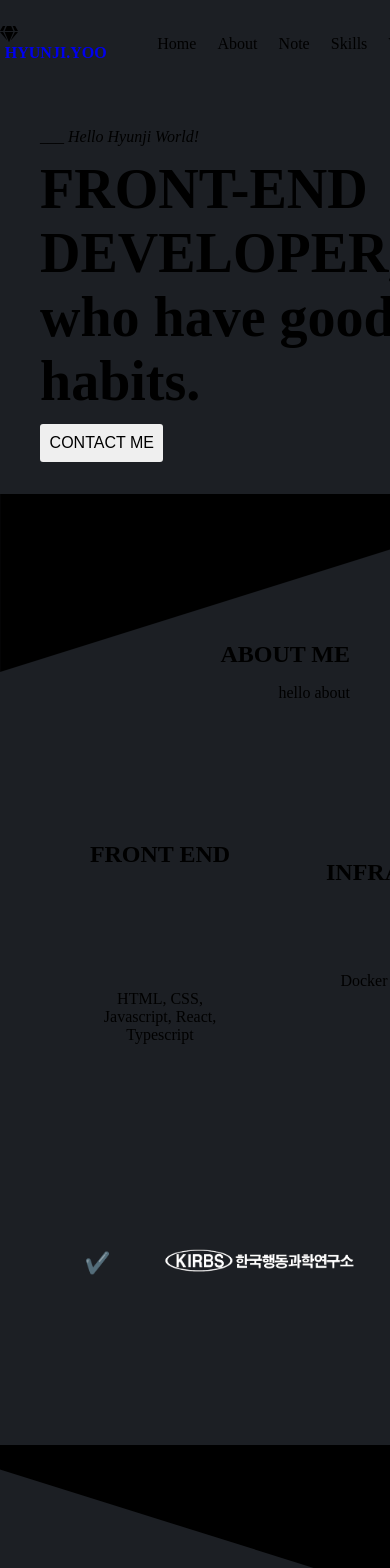
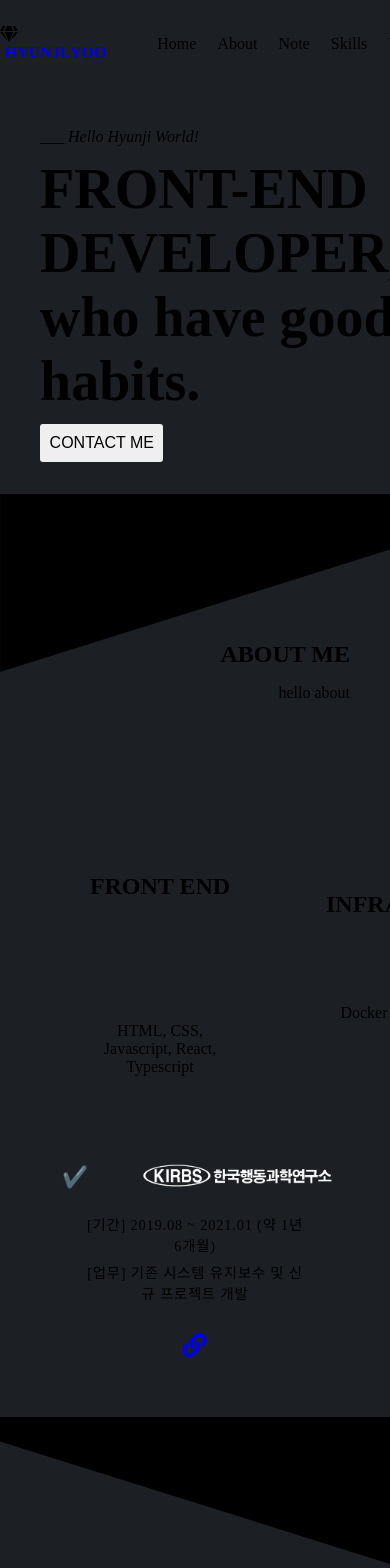
Before and after one commit to hyunjiyoo/portfolio, a React (Create React App) app: page / in a window 390 px wide. Shown: the top 1568 px of the page. Built offline with nearby package versions, Linux system fonts and the light colour scheme.

Commit message:
about 반응형 css 수정

```diff
--- a/src/components/body/about/about.module.css
+++ b/src/components/body/about/about.module.css
@@ -1,5 +1,5 @@
 @value makerLightBlack, makerDarkBlack, makerWhite, makerLightGrey, makerYellow, makerPurple from '../../shared/colors.css';
-@value smallFont from '../../shared/size.css';
+@value smallFont, mediaWidth from '../../shared/size.css';
 
 .about {
   background: makerLightBlack;
@@ -69,3 +69,17 @@
 .career {
   margin-top: 4rem;
 }
+
+@media screen and (max-width: mediaWidth) {
+  .items {
+    flex-direction: column;
+  }
+
+  .item {
+    margin-bottom: 2rem;
+  }
+
+  .career {
+    margin-top: 1rem;
+  }
+}
--- a/src/components/body/about/career.module.css
+++ b/src/components/body/about/career.module.css
@@ -72,3 +72,14 @@
   font-size: 1.5rem;
   cursor: pointer;
 }
+
+@media screen and (max-width: 768px) {
+  .container {
+    flex-direction: column;
+  }
+
+  .contents {
+    margin: 1rem 0;
+    text-align: center;
+  }
+}
--- a/src/components/body/shared/common.css
+++ b/src/components/body/shared/common.css
@@ -2,5 +2,5 @@
   width: 100%;
   max-width: 62rem;
   margin: auto;
-  margin-bottom: 2rem;
+  padding-bottom: 2rem;
 }
--- a/src/components/shared/size.css
+++ b/src/components/shared/size.css
@@ -1,4 +1,5 @@
 @value mediaQuery: 62rem;
+@value mediaWidth: 769px;
 @value largeFont: 2rem;
 @value mediumFont: 1.2rem;
 @value smallFont: 0.8rem;
```
